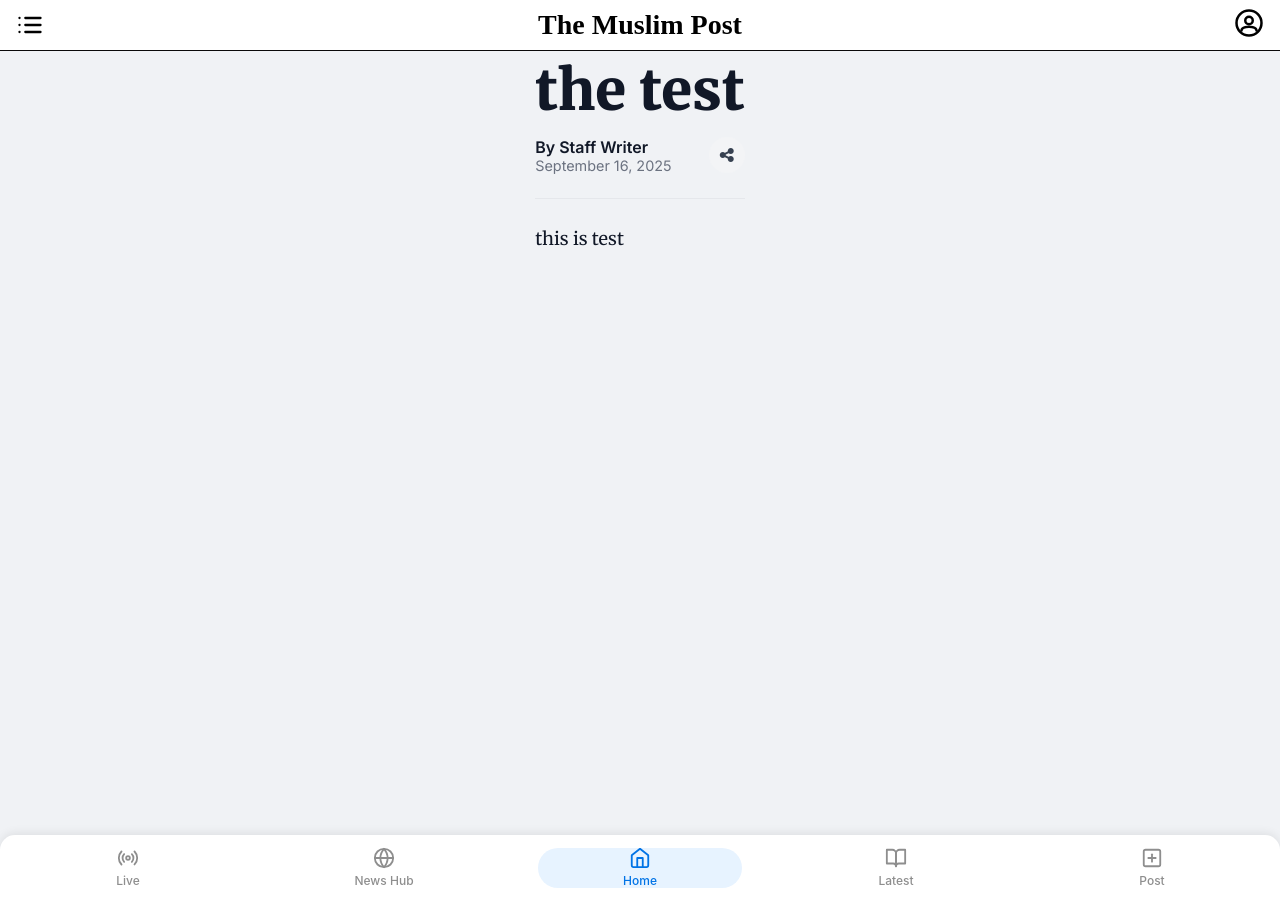
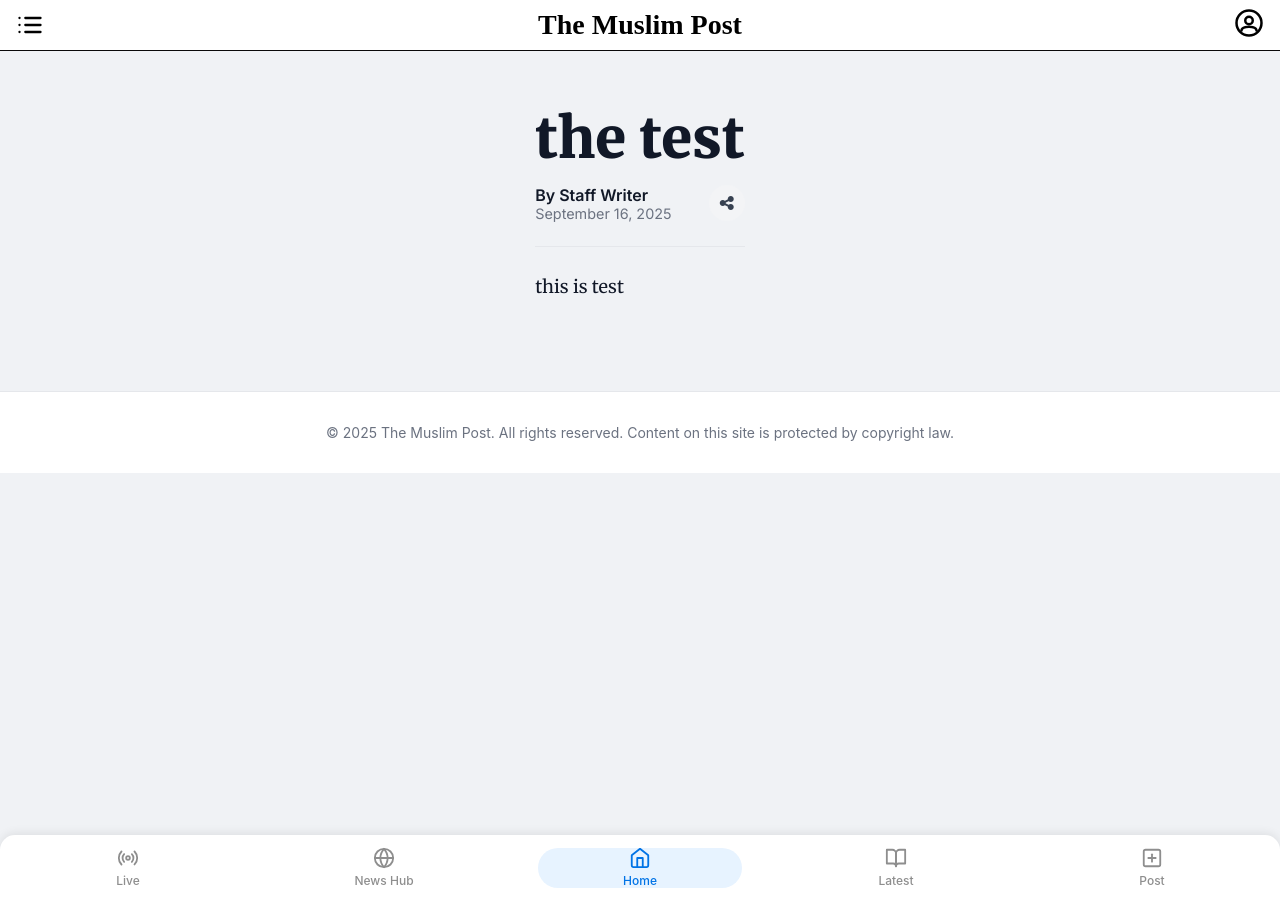
Before and after one commit to ZaidAlamgir/TMP_Host, a Jekyll site: the page built from _posts/2025-09-16-the-test.md, in a window 1280 px wide and 900 px high. Built offline with Jekyll 4.4.1, drawn with Linux system fonts in a browser that asks for light colours; a script that is not in the unit is left out.

Commit message:
major fix

```diff
--- a/_config.yml
+++ b/_config.yml
@@ -1,5 +1,6 @@
 title: The Muslim Post
 description: "Join a community of thinkers, learners, and experts. Discover insightful posts and contribute your own perspective."
+permalink: /:title.html
 
 baseurl: ""
 url: "https://www.tmpnews.com"
--- a/_layouts/default.html
+++ b/_layouts/default.html
@@ -9,12 +9,11 @@
     <link rel="stylesheet" href="{{ '/assets/style/home.css' | relative_url }}">
     <link href="https://cdnjs.cloudflare.com/ajax/libs/font-awesome/6.5.1/css/all.min.css" rel="stylesheet">
 
-    <!-- This loop will include any extra CSS files defined in a page's front matter -->
     {% for css_file in page.extra_css %}
         <link rel="stylesheet" href="{{ css_file | relative_url }}">
     {% endfor %}
 </head>
-<body class="{{ page.body_class }}" data-base-path="{{ site.baseurl }}">
+<body class="{{ page.body_class }}" data-base-path="{{ site.baseurl }}" data-latest-post-url="{{ site.posts.first.url | relative_url }}">
     <div id="header-placeholder"></div>
 
     {{ content }}
@@ -24,7 +23,6 @@
     <script src="https://cdn.jsdelivr.net/npm/@supabase/supabase-js@2"></script>
     <script src="{{ '/assets/header-injector.js' | relative_url }}"></script>
     <script src="{{ '/assets/bottom-nav.js' | relative_url }}"></script>
-    <!-- This loop will include any extra JS files defined in a page's front matter -->
     {% for js_file in page.extra_js %}
         <script src="{{ js_file | relative_url }}"></script>
     {% endfor %}
--- a/_layouts/post.html
+++ b/_layouts/post.html
@@ -1,20 +1,22 @@
 ---
+# This is the most important line. It tells Jekyll to use your main
+# default.html file as the base, which includes the header and footer.
 layout: default
 ---
 
 <style>
-    /* All the necessary styling for your articles, consistent with latest.html */
+    /* This styling is copied from latest.html to ensure a consistent design */
     @import url('https://fonts.googleapis.com/css2?family=Merriweather:wght@400;900&family=Inter:wght@400;500;600&display=swap');
 
     .article-container {
         max-width: 1000px;
         margin: 0 auto;
-        padding: 0 1rem 2rem 1rem;
+        padding: 0.5rem 1rem 2rem 1rem;
         color: #111827;
     }
     .article-headline {
         font-family: 'Merriweather', serif; font-weight: 900; font-size: 56px;
-        line-height: 1.2; margin-bottom: 0.75rem; margin-top: 0.4rem;
+        line-height: 1.2; margin-bottom: 0.75rem;
     }
     .article-subheadline {
         font-family: 'Inter', sans-serif; font-size: 18px; color: #4b5563;
@@ -40,6 +42,7 @@
     .tag {
         background: rgba(220, 38, 38, 0.1); color: #dc2626; padding: 0.25rem 0.75rem;
         border-radius: 4px; font-size: 0.75rem; font-weight: 500; text-transform: uppercase;
+        margin-bottom: -0.8rem;
     }
     .article-figure, .article-body img {
         max-width: 100%; height: auto; display: block;
@@ -54,6 +57,22 @@
     @media (max-width: 768px) {
         .article-headline { font-size: 32px; }
         .article-subheadline { font-size: 18px; }
+    }
+
+    .site-footer {
+        background-color: #ffffff;
+        padding: 2rem 1rem;
+        text-align: center;
+        border-top: 1px solid #e5e7eb;
+        margin-top: 2rem;
+    }
+    .footer-content {
+        max-width: 1200px;
+        margin: 0 auto;
+    }
+    .footer-disclaimer {
+        color: #6b7280;
+        font-size: 0.875rem;
     }
 </style>
 
@@ -110,3 +129,11 @@
     }
 });
 </script>
+
+<footer class="site-footer">
+    <div class="footer-content">
+        <div class="footer-disclaimer">
+            &copy; {{ site.time | date: '%Y' }} The Muslim Post. All rights reserved. Content on this site is protected by copyright law.
+        </div>
+    </div>
+</footer>
--- a/assets/bottom-nav.js
+++ b/assets/bottom-nav.js
@@ -1,12 +1,8 @@
 // --- Enhanced Bottom Navigation (All-in-One Script) ---
-
-// This single script creates the HTML, injects the CSS, and handles all the animation logic.
-// It automatically adds padding to the body to prevent content from being hidden and fixes animation glitches.
 
 (function() {
     // 1. CREATE AND INJECT THE CSS STYLES
     const styles = `
-        /* --- Bottom Navigation Styles --- */
         .bottom-nav {
             position: fixed;
             bottom: 0;
@@ -14,7 +10,6 @@
             width: 100%;
             height: 65px;
             background-color: #ffffff;
-            /* UPDATED: Switched to grid for precise centering */
             display: grid;
             grid-template-columns: repeat(5, 1fr);
             align-items: center;
@@ -23,7 +18,6 @@
             border-radius: 15px 15px 0 0;
             overflow: hidden;
         }
-
         .bottom-nav-link {
             display: flex;
             flex-direction: column;
@@ -38,42 +32,25 @@
             z-index: 1;
             transition: color 0.3s ease;
         }
-
-        /* NEW: Icon size reduced slightly for a cleaner look */
         .bottom-nav-link svg {
-            width: 22px;  /* Was 24px */
-            height: 22px; /* Was 24px */
+            width: 22px;
+            height: 22px;
             margin-bottom: 4px;
             transition: stroke 0.3s ease;
         }
-
-        .bottom-nav-link.active {
-            color: #0073e6;
-        }
-
-        .bottom-nav-link.active svg {
-            stroke: #0073e6;
-        }
-
-        .bottom-nav-link:active {
-            transform: scale(0.95);
-            transition: transform 0.1s ease;
-        }
-
-        /* NEW: Use order property to visually rearrange items */
+        .bottom-nav-link.active { color: #0073e6; }
+        .bottom-nav-link.active svg { stroke: #0073e6; }
         #nav-live { order: 1; }
         #nav-news-hub { order: 2; }
-        #nav-home { order: 3; } /* Center item */
+        #nav-home { order: 3; }
         #nav-articles { order: 4; }
         #nav-post { order: 5; }
-
-        /* --- Animated Glider --- */
         .nav-glider {
             position: absolute;
             top: 50%;
             left: 0;
             height: 40px;
-            width: 60px; /* Will be set by JS */
+            width: 60px;
             background-color: #e7f3ff;
             border-radius: 20px;
             transform: translateY(-50%);
@@ -86,27 +63,31 @@
     styleSheet.innerText = styles;
     document.head.appendChild(styleSheet);
 
-    // 2. CREATE THE HTML STRUCTURE (Order updated for logical flow)
+    // 2. CREATE THE HTML STRUCTURE
+    const base_path = document.body.getAttribute('data-base-path') || '';
+    // THIS IS THE FIX: Read the dynamic URL for the latest post
+    const latestPostUrl = document.body.getAttribute('data-latest-post-url') || `${base_path}/latest/`;
+
     const navHTML = `
         <nav class="bottom-nav" id="bottom-nav">
             <div class="nav-glider"></div>
-            <a href="live.html" class="bottom-nav-link" id="nav-live">
+            <a href="${base_path}/live.html" class="bottom-nav-link" id="nav-live">
                 <svg xmlns="http://www.w3.org/2000/svg" width="24" height="24" viewBox="0 0 24 24" fill="none" stroke="currentColor" stroke-width="2" stroke-linecap="round" stroke-linejoin="round"><path d="M4.9 19.1C1 15.2 1 8.8 4.9 4.9"></path><path d="M7.8 16.2c-2.3-2.3-2.3-6.1 0-8.5"></path><circle cx="12" cy="12" r="2"></circle><path d="M16.2 7.8c2.3 2.3 2.3 6.1 0 8.5"></path><path d="M19.1 4.9C23 8.8 23 15.1 19.1 19"></path></svg>
                 <span>Live</span>
             </a>
-            <a href="news-hub.html" class="bottom-nav-link" id="nav-news-hub">
+            <a href="${base_path}/news-hub.html" class="bottom-nav-link" id="nav-news-hub">
                 <svg xmlns="http://www.w3.org/2000/svg" width="24" height="24" viewBox="0 0 24 24" fill="none" stroke="currentColor" stroke-width="2" stroke-linecap="round" stroke-linejoin="round"><circle cx="12" cy="12" r="10"></circle><line x1="2" y1="12" x2="22" y2="12"></line><path d="M12 2a15.3 15.3 0 0 1 4 10 15.3 15.3 0 0 1-4 10 15.3 15.3 0 0 1-4-10 15.3 15.3 0 0 1 4-10z"></path></svg>
                 <span>News Hub</span>
             </a>
-            <a href="index.html" class="bottom-nav-link" id="nav-home">
+            <a href="${base_path}/" class="bottom-nav-link" id="nav-home">
                 <svg xmlns="http://www.w3.org/2000/svg" width="24" height="24" viewBox="0 0 24 24" fill="none" stroke="currentColor" stroke-width="2" stroke-linecap="round" stroke-linejoin="round"><path d="m3 9 9-7 9 7v11a2 2 0 0 1-2 2H5a2 2 0 0 1-2-2z"></path><polyline points="9 22 9 12 15 12 15 22"></polyline></svg>
                 <span>Home</span>
             </a>
-            <a href="latest.html" class="bottom-nav-link" id="nav-articles">
+            <a href="${latestPostUrl}" class="bottom-nav-link" id="nav-articles">
                 <svg xmlns="http://www.w3.org/2000/svg" width="24" height="24" viewBox="0 0 24 24" fill="none" stroke="currentColor" stroke-width="2" stroke-linecap="round" stroke-linejoin="round"><path d="M2 3h6a4 4 0 0 1 4 4v14a3 3 0 0 0-3-3H2z"></path><path d="M22 3h-6a4 4 0 0 0-4 4v14a3 3 0 0 1 3-3h7z"></path></svg>
                 <span>Latest</span>
             </a>
-            <a href="post.html" class="bottom-nav-link" id="nav-post">
+            <a href="${base_path}/post.html" class="bottom-nav-link" id="nav-post">
                 <svg xmlns="http://www.w3.org/2000/svg" width="24" height="24" viewBox="0 0 24 24" fill="none" stroke="currentColor" stroke-width="2" stroke-linecap="round" stroke-linejoin="round"><rect x="3" y="3" width="18" height="18" rx="2" ry="2"></rect><line x1="12" y1="8" x2="12" y2="16"></line><line x1="8" y1="12" x2="16" y2="12"></line></svg>
                 <span>Post</span>
             </a>
@@ -126,27 +107,21 @@
         const navLinks = bottomNav.querySelectorAll('.bottom-nav-link');
         const glider = bottomNav.querySelector('.nav-glider');
 
-        const pageMap = {
-            '': 'index.html',
-            'index.html': 'index.html',
-            'live.html': 'live.html',
-            'news-hub.html': 'news-hub.html',
-            'latest.html': 'latest.html',
-            'post.html': 'post.html'
-        };
-
         function setActiveLink() {
-            const path = window.location.pathname.split("/").pop();
-            const activePage = pageMap[path] || 'index.html';
+            const path = window.location.pathname;
             let activeLinkElement = null;
 
             navLinks.forEach(link => {
-                const linkPath = link.getAttribute('href').split("/").pop();
+                const linkPath = new URL(link.href).pathname;
                 link.classList.remove('active');
-                if (linkPath === activePage) {
+                if (path === linkPath || (path.endsWith('/') && linkPath.endsWith('/index.html'))) {
                     activeLinkElement = link;
                 }
             });
+
+            if (!activeLinkElement) {
+                activeLinkElement = document.getElementById('nav-home');
+            }
 
             if (activeLinkElement) {
                 activeLinkElement.classList.add('active');
--- a/assets/header-injector.js
+++ b/assets/header-injector.js
@@ -128,9 +128,10 @@
     const headerPlaceholder = document.getElementById('header-placeholder');
     if (!headerPlaceholder) return;
     const isUserLoggedIn = !!user;
-    // Use relative paths instead of absolute ones. This works correctly for both
-    // Jekyll-generated pages and static HTML files like post.html.
-    const mainIconLink = isUserLoggedIn ? `profile.html` : `auth.html`;
+
+    // THIS IS THE FIX: Ensure all links are absolute by prepending the base_path
+    const mainIconLink = isUserLoggedIn ? `${base_path}/profile.html` : `${base_path}/auth.html`;
+
     const supabaseHeaderHTML = `
         <header class="header">
             <div class="header-content">
@@ -173,7 +174,6 @@
 
     headerPlaceholder.innerHTML = supabaseHeaderHTML;
 
-    // --- Safely attach all event listeners for the index menu ---
     const indexMenuBtn = document.getElementById('index-menu-btn');
     const indexMenuOverlay = document.getElementById('index-menu-overlay');
     const searchBox = document.getElementById('index-search-box');
@@ -234,7 +234,7 @@
 
     if (isUserLoggedIn && !user.photoURL) {
         const profileInitialCircle = document.getElementById('profile-initial-circle');
-        const initial = (user.displayName || user.email || 'U').charAt(0).toUpperCase(); // Supabase user object has displayName in cache
+        const initial = (user.displayName || user.email || 'U').charAt(0).toUpperCase();
         profileInitialCircle.textContent = initial;
         profileInitialCircle.style.backgroundColor = generateColorForUser(user.uid);
         profileInitialCircle.style.width = '35px';
@@ -249,9 +249,8 @@
     }
 }
 
-// --- CONTROLLER 2: Initializes the Supabase Header with Caching ---
 function initializeSupabaseHeader(base_path, forceRerender = false) {
-    const basePath = base_path; // Keep a local copy
+    const basePath = base_path;
     const CACHED_USER_KEY = 'cachedUser';
 
     let cachedUser = null;
@@ -265,11 +264,8 @@
         localStorage.removeItem(CACHED_USER_KEY);
     }
 
-    // Always render the header immediately.
-    // The render function itself will correctly display a login or profile icon based on the cachedUser.
     renderSupabaseHeader(cachedUser, basePath);
 
-    // VERIFY IN BACKGROUND
     const supabase = window.supabase?.createClient('https://yfrqnghduttudqbnodwr.supabase.co', 'eyJhbGciOiJIUzI1NiIsInR5cCI6IkpXVCJ9.eyJpc3MiOiJzdXBhYmFzZSIsInJlZiI6InlmcnFuZ2hkdXR0dWRxYm5vZHdyIiwicm9sZSI6ImFub24iLCJpYXQiOjE3NTg1NDc3MTgsImV4cCI6MjA3NDEyMzcxOH0.i7JCX74CnE7pvZnBpCbuz6ajmSgIlA9Mx0FhlPJjzxU');
     if (supabase) {
         supabase.auth.onAuthStateChange((event, session) => {
@@ -281,56 +277,42 @@
                     email: user.email,
                     photoURL: user.user_metadata?.avatar_url
                 };
-                 // Re-render if forced, or if the verified user state is different from the cache.
                  if (forceRerender || JSON.stringify(userToCache) !== JSON.stringify(cachedUser)) {
-                    renderSupabaseHeader(userToCache, basePath); // Re-render if state changed
+                    renderSupabaseHeader(userToCache, basePath);
                  }
                  localStorage.setItem(CACHED_USER_KEY, JSON.stringify(userToCache));
-            } else { // User is logged out
-                if (cachedUser) renderSupabaseHeader(null, basePath); // Re-render if state changed to logged out
+            } else {
+                if (cachedUser) renderSupabaseHeader(null, basePath);
                 localStorage.removeItem(CACHED_USER_KEY);
             }
         });
     }
 }
 
-// --- MAIN EXECUTION: The "Traffic Controller" ---
 document.addEventListener('DOMContentLoaded', function() {
     const pathname = window.location.pathname;
     const base_path = document.body.getAttribute('data-base-path') || '';
 
-    // If we are on the auth page, do not render any header.
-    // This provides a clean, modal-like login experience.
     if (pathname.includes('/auth.html')) {
         return;
     }
 
-    // On the profile page, we must wait for the page's own script to initialize the header.
-    // This prevents a race condition where the header might render with stale cached data.
     if (pathname.includes('/profile.html')) {
         return;
     }
 
-    // Check if the current page is one of the writer/admin CMS pages.
     const isWriterPage = pathname.includes('/cms.html') || pathname.includes('/liveCMS.html');
 
     if (isWriterPage) {
-        // On writer-specific pages, show the header with the writer login prompt.
         renderWriterHeader(base_path);
     } else {
-        // On all other public-facing pages, show the universal header for public users.
         initializeSupabaseHeader(base_path);
     }
 });
 
-// --- FIX FOR BROWSER BACK/FORWARD CACHE (bfcache) ---
-// This ensures the header is always correct, even when a user navigates using the back button.
 window.addEventListener('pageshow', function(event) {
-    // The `persisted` property is true if the page was loaded from the bfcache.
     if (event.persisted) {
-        // The page is from the cache, so DOMContentLoaded won't fire again.
-        // We need to manually re-initialize the header to reflect the current login state.
         const base_path = document.body.getAttribute('data-base-path') || '';
-        initializeSupabaseHeader(base_path, true); // Force a re-render
+        initializeSupabaseHeader(base_path, true);
     }
 });
```
Also changed, not shown: cms.html (+15 -4 lines), latest.html (+8 -3 lines).
